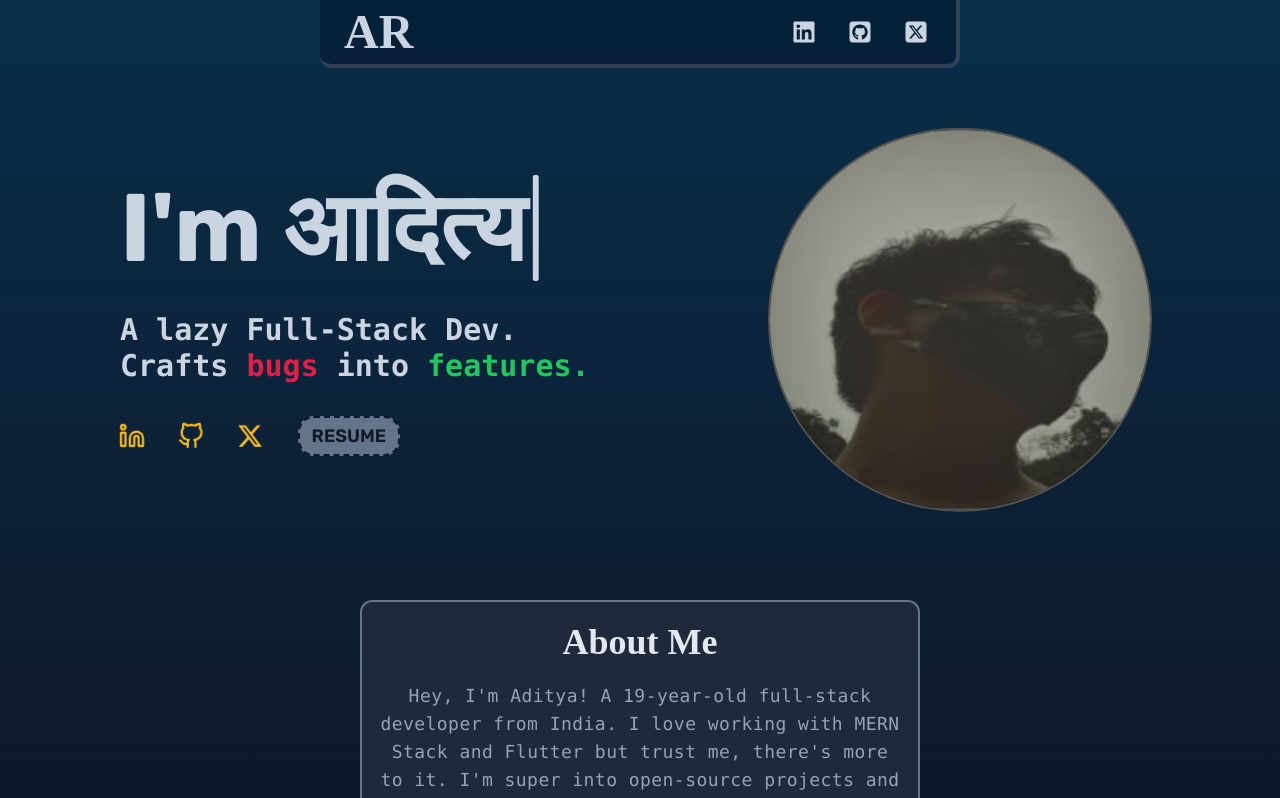
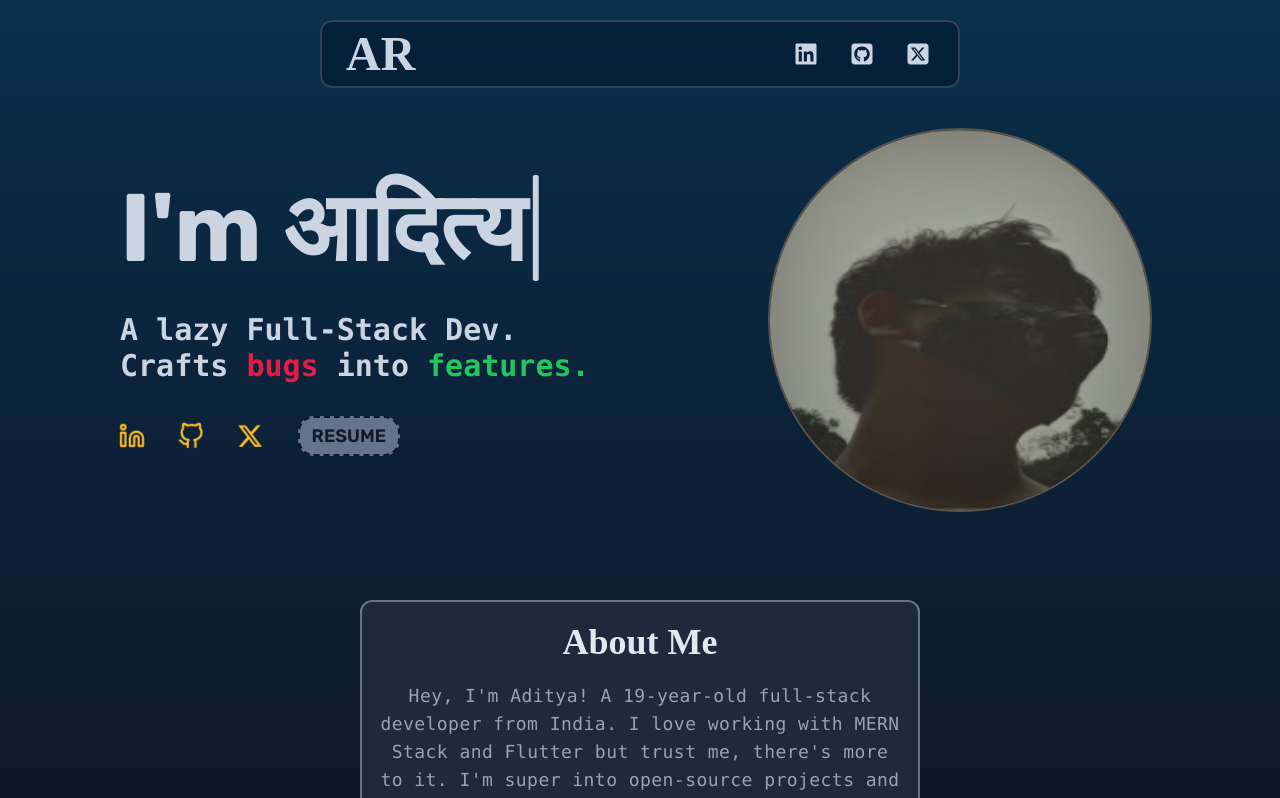
Before and after one commit to adityarawat45/My_Portfolio, a React (Vite) app: page / in a window 1280 px wide. Shown: the top 798 px of the page. Built offline with nearby package versions, Linux system fonts and the light colour scheme; a web font is replaced by a local one.

Commit message:
A few changes with Navbars

```diff
--- a/src/App.jsx
+++ b/src/App.jsx
@@ -13,7 +13,7 @@ function App() {
       <div className="h-screen w-screen inset-0 bg-gradient-to-t from-slate-900 to-sky-950"></div>
     </div>
     <div className="hidden md:block lg:block mb-32"><Nav></Nav></div>
-    <div className="block md:hidden lg:hidden mb-20"><SmallNav></SmallNav></div>
+    {/* <div className="block md:hidden lg:hidden mb-20"><SmallNav></SmallNav></div> */}
     <Hero></Hero>
      <About></About>
     <Work></Work>
--- /dev/null
+++ b/src/components/Bottombar.jsx
@@ -0,0 +1,11 @@
+const Bottombar = () => {
+  return (
+    <div>
+        <nav>
+
+        </nav>
+    </div>
+  )
+}
+
+export default Bottombar
--- a/src/components/Hero.jsx
+++ b/src/components/Hero.jsx
@@ -100,11 +100,7 @@ const Hero = () => {
       </div>
       <div className="flex justify-center items-center">
         <div className="hidden md:block">
-          <motion.img
-           initial={{ y: 0 }}
-      whileInView={{ y: [0, -6, 0] }}
-      transition={{ duration: 3, ease: "easeInOut", repeat: Infinity }}
-          className="border-l-2 border-b-2 border-t-2 cursor-pointer border-r-2 border-solid border-stone-600 rounded-full size-96" src={prof} alt="Aditya" />
+          <img className="border-l-2 border-b-2 border-t-2 cursor-pointer border-r-2 border-solid border-stone-600 rounded-full size-96" src={prof} alt="Aditya" />
         </div>
       </div>
     </div>
--- a/src/components/Navbar.jsx
+++ b/src/components/Navbar.jsx
@@ -5,7 +5,11 @@ import { useEffect, useRef } from "react";
 export const Nav = () => {
         return (
         <div className="fixed z-10 w-full mb-20 flex justify-around items-center">
-            <nav className=" w-3/6 flex border-r-4 border-b-4 bg-slate-950 backdrop-blur-sm bg-opacity-30 rounded-b-xl border-slate-700 items-center justify-between py-2">
+            <motion.nav
+            initial={{ scale: 1 }}
+            whileHover={{ scale: 0.9 }}
+            transition={{ type: "spring", stiffness: 200 }}
+            className=" w-3/6 flex mt-5 cursor-pointer border-2 bg-slate-950 backdrop-blur-sm bg-opacity-30 rounded-xl border-slate-700 items-center justify-between py-2">
             <motion.div
                     className="font-tiny5 flex ml-6 cursor-pointer text-slate-300 justify-start text-5xl font-bold items-center"
                     initial={{ scale: 1 }}
@@ -26,7 +30,7 @@ export const Nav = () => {
                     transition={{ type: "spring", stiffness: 200 }}><FaSquareXTwitter /></motion.div></a>
 
                 </div>
-           </nav>
+           </motion.nav>
             </div>
         );
       };
```
